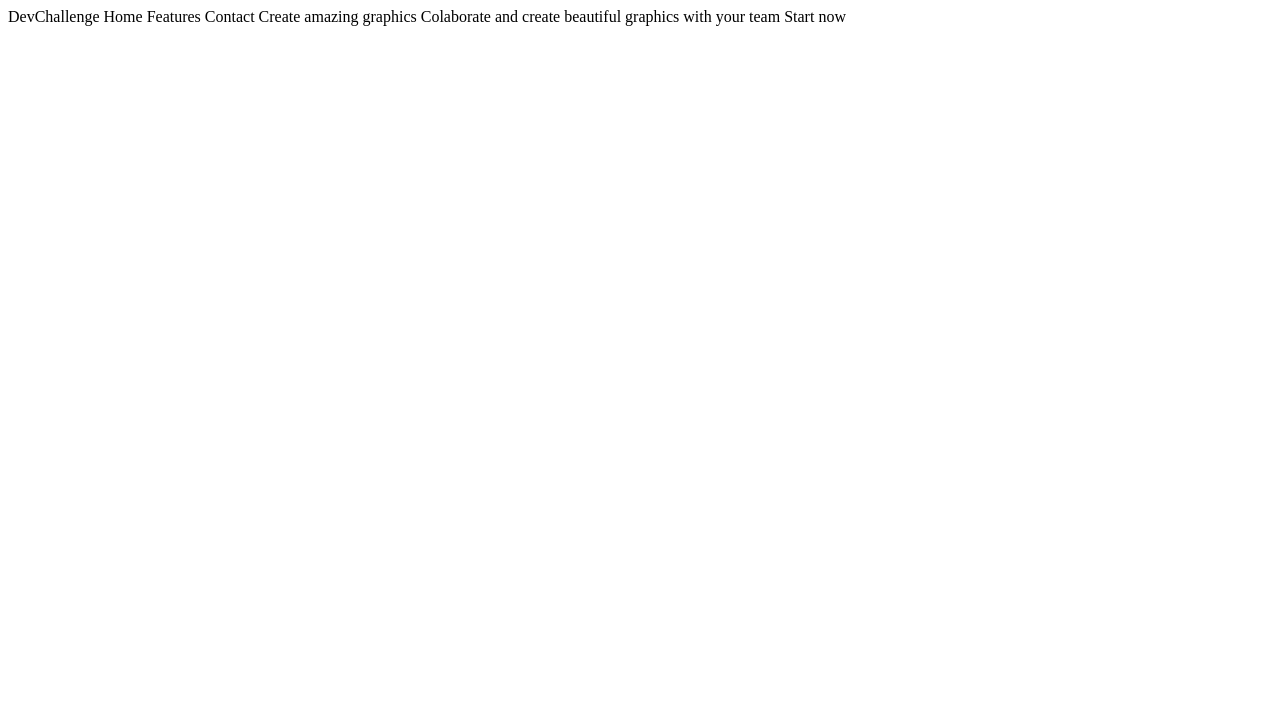
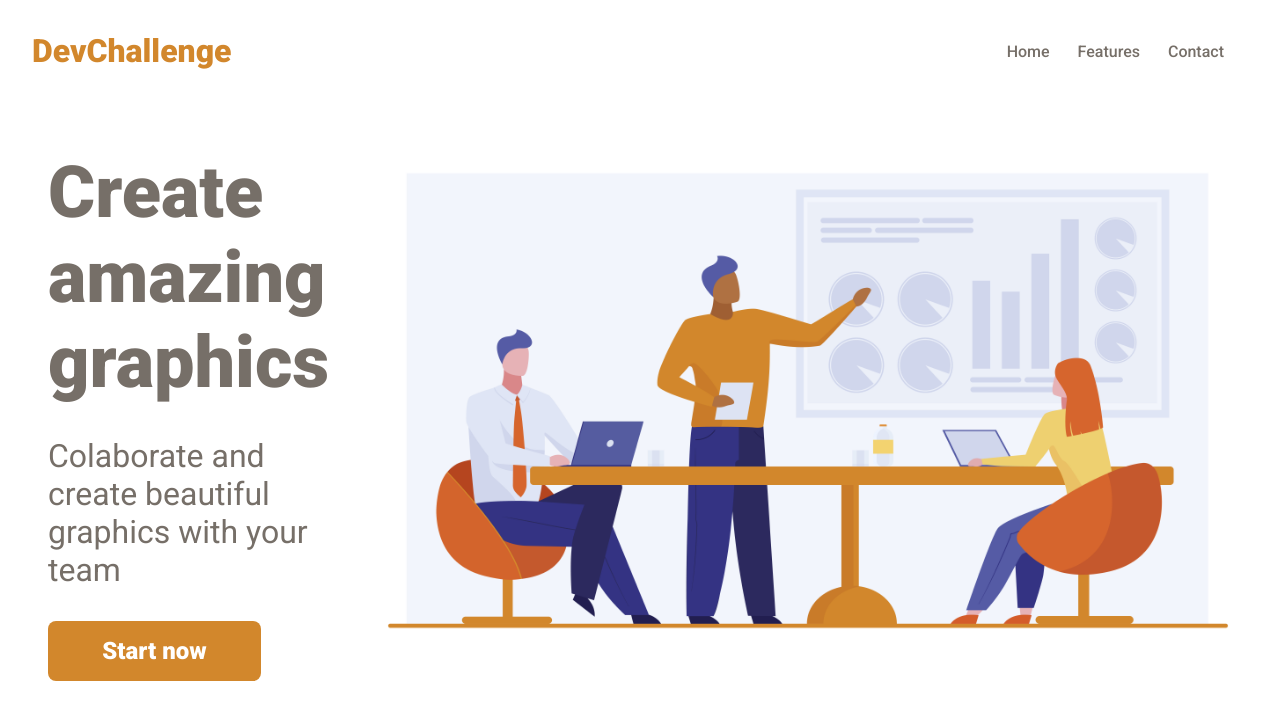
Before and after one commit to nlnadialigia/AmazingGraph, a plain HTML site: page index.html in a window 1280 px wide. Drawn offline with Linux system fonts and the light colour scheme.

Commit message:
web finished

```diff
--- a/index.html
+++ b/index.html
@@ -4,17 +4,30 @@
     <meta charset="UTF-8">
     <meta name="viewport" content="width=device-width, initial-scale=1.0">
     <title>DevChallenge</title>
+    <link href="https://fonts.googleapis.com/css2?family=Roboto:ital,wght@0,400;0,500;0,900;1,700&display=swap" rel="stylesheet">
+    <link rel="stylesheet" href="/styles/web.css">
+    <link rel="stylesheet" href="/styles/mobile.css">
 </head>
 <body>
+    <header>
+        <h2>DevChallenge</h2>
+        <div class="menu">
+            <a href="#">Home</a>
+            <a href="#">Features</a>
+            <a href="#">Contact</a>
+        </div>
+    </header>
 
+    <main>
+        <div class="content">
+            <h1>Create amazing graphics</h1>
+            <p>Colaborate and create beautiful graphics with your team</p>
+            <div>Start now</div>
+        </div>
+        <div class="image">
+            <img src="/assets/team.jpg" alt="Image">
+        </div>
+
+    </main>
 </body>
 </html>
-
-
-
-
-DevChallenge
-Home Features Contact
-Create amazing graphics
-Colaborate and create beautiful graphics with your team
-Start now
--- a/styles/web.css
+++ b/styles/web.css
@@ -0,0 +1,69 @@
+:root{
+    --orange: #D2872C;
+    --gray: #766F68;
+}
+
+*{
+    margin: 0;
+    padding: 0;
+    box-sizing: border-box;
+}
+
+body{
+    font-family: 'Roboto', sans-serif;
+    margin: 2rem;
+    color: var(--gray);
+}
+
+header{
+    display: flex;
+    align-items: center;
+    justify-content: space-between;
+}
+
+header h2{
+    font-size: 2rem;
+    color: var(--orange);
+}
+
+header a{
+    color: var(--gray);
+    text-decoration: none;
+    margin-right: 1.5rem;
+    font-weight: 500;
+}
+
+main{
+    display: flex;
+    justify-content: space-between;
+    margin: 4rem 0 0 0;
+}
+
+main .content{
+    margin: 1rem;
+}
+
+main .content h1{
+    font-size: 4.5rem;
+}
+
+main .content p{
+    font-size: 2rem;
+    margin-top: 2rem;
+}
+
+main .content div{
+    width: 70%;
+    padding: 1rem;
+    border-radius: 0.5rem;
+    margin-top: 2rem;
+    font-size: 1.5rem;
+    font-weight: bold;
+    color: white;
+    background-color: var(--orange);
+    text-align: center;
+}
+
+main img{
+    width: 55rem;
+}
```
